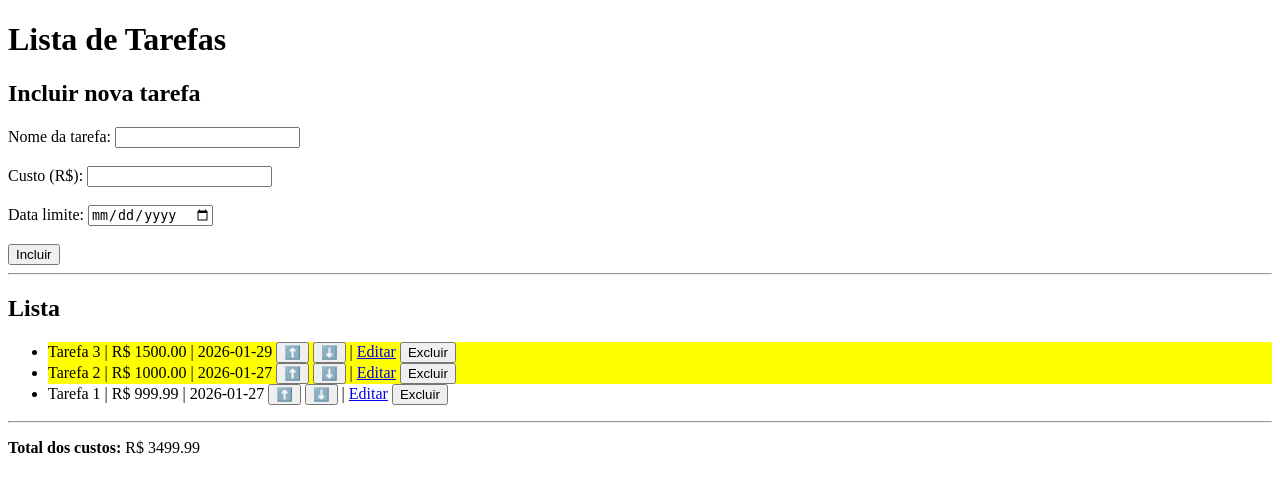
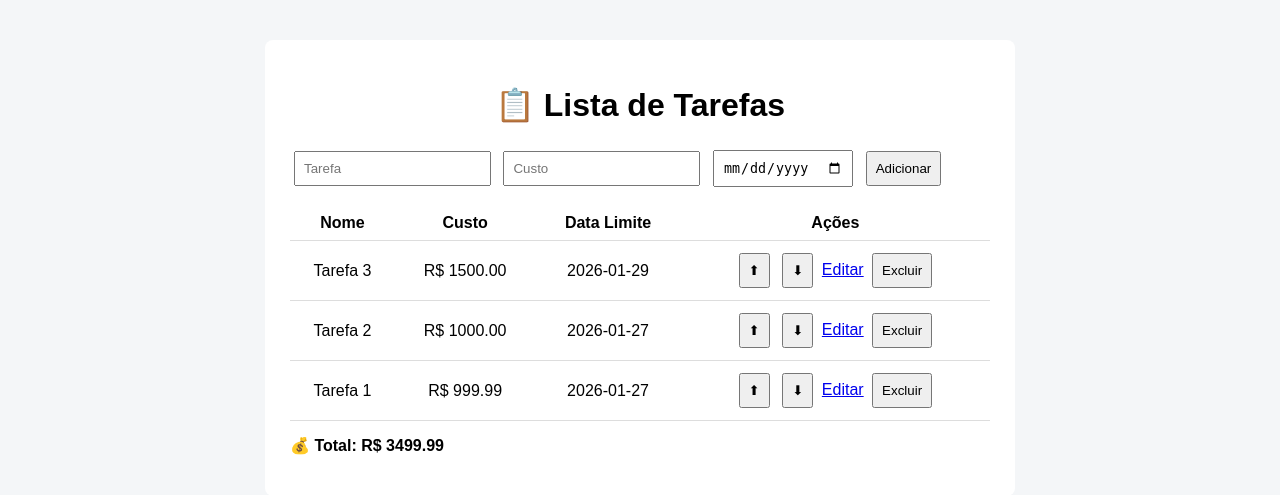
Before and after one commit to luizfelipettavares/sistema-lista-tarefas, a Flask app: page / in a window 1280 px wide. Shown: the top 495 px of the page. Run offline with Flask 3, Linux system fonts and the light colour scheme; data comes from the database, SQL or seed files in the repository.

Commit message:
Melhoria html/css

```diff
--- a/templates/index.html
+++ b/templates/index.html
@@ -3,83 +3,87 @@
 <head>
     <meta charset="UTF-8">
     <title>Lista de Tarefas</title>
+    <style>
+        body {
+            font-family: Arial, sans-serif;
+            background: #f4f6f8;
+        }
+        .container {
+            width: 700px;
+            margin: 40px auto;
+            background: #fff;
+            padding: 25px;
+            border-radius: 8px;
+        }
+        h1 {
+            text-align: center;
+        }
+        form input, form button {
+            padding: 8px;
+            margin: 4px;
+        }
+        table {
+            width: 100%;
+            border-collapse: collapse;
+            margin-top: 15px;
+        }
+        th, td {
+            border-bottom: 1px solid #ddd;
+            padding: 8px;
+            text-align: center;
+        }
+        .acoes form {
+            display: inline;
+        }
+        .total {
+            margin-top: 15px;
+            font-weight: bold;
+        }
+    </style>
 </head>
 <body>
+<div class="container">
 
-    <h1>Lista de Tarefas</h1>
+<h1>📋 Lista de Tarefas</h1>
 
-    <h2>Incluir nova tarefa</h2>
+<form action="{{ url_for('incluir') }}" method="post">
+    <input type="text" name="nome" placeholder="Tarefa">
+    <input type="number" step="0.01" name="custo" placeholder="Custo">
+    <input type="date" name="data_limite">
+    <button type="submit">Adicionar</button>
+</form>
 
-    <form action="{{ url_for('incluir') }}" method="post">
-        <label>
-            Nome da tarefa:
-            <input type="text" name="nome" required>
-        </label>
-        <br><br>
+<table>
+    <tr>
+        <th>Nome</th>
+        <th>Custo</th>
+        <th>Data Limite</th>
+        <th>Ações</th>
+    </tr>
+    {% for tarefa in tarefas %}
+    <tr>
+        <td>{{ tarefa.nome }}</td>
+        <td>R$ {{ "%.2f"|format(tarefa.custo) }}</td>
+        <td>{{ tarefa.data_limite }}</td>
+        <td class="acoes">
+            <form action="{{ url_for('subir', id=tarefa.id) }}" method="post">
+                <button>⬆</button>
+            </form>
+            <form action="{{ url_for('descer', id=tarefa.id) }}" method="post">
+                <button>⬇</button>
+            </form>
+            <a href="{{ url_for('editar', id=tarefa.id) }}">Editar</a>
+            <form action="{{ url_for('excluir', id=tarefa.id) }}" method="post"
+                  onsubmit="return confirm('Deseja excluir?');">
+                <button>Excluir</button>
+            </form>
+        </td>
+    </tr>
+    {% endfor %}
+</table>
 
-        <label>
-            Custo (R$):
-            <input type="number" name="custo" step="0.01" min="0" required>
-        </label>
-        <br><br>
+<p class="total">💰 Total: R$ {{ "%.2f"|format(total) }}</p>
 
-        <label>
-            Data limite:
-            <input type="date" name="data_limite" required>
-        </label>
-        <br><br>
-
-        <button type="submit">Incluir</button>
-    </form>
-
-    <hr>
-
-    <h2>Lista</h2>
-
-    {% if tarefas %}
-        <ul>
-            {% for tarefa in tarefas %}
-                <li style="{% if tarefa.custo >= 1000 %}background-color: yellow;{% endif %}">
-
-                    {{ tarefa.nome }} |
-                    R$ {{ "%.2f"|format(tarefa.custo) }} |
-                    {{ tarefa.data_limite }}
-
-                    <form action="{{ url_for('subir', id=tarefa.id) }}"
-                        method="post"
-                        style="display:inline;">
-                        <button type="submit">⬆️</button>
-                    </form>
-
-                    <form action="{{ url_for('descer', id=tarefa.id) }}"
-                        method="post"
-                        style="display:inline;">
-                        <button type="submit">⬇️</button>
-                    </form>
-
-
-                    |
-                    <a href="{{ url_for('editar', id=tarefa.id) }}">Editar</a>
-
-                    <form action="{{ url_for('excluir', id=tarefa.id) }}"
-                          method="post"
-                          style="display:inline;"
-                          onsubmit="return confirm('Deseja realmente excluir esta tarefa?');">
-                        <button type="submit">Excluir</button>
-                    </form>
-                </li>
-            {% endfor %}
-        </ul>
-
-        <hr>
-        <p>
-            <strong>Total dos custos:</strong>
-            R$ {{ "%.2f"|format(total) }}
-        </p>
-
-    {% else %}
-        <p>Nenhuma tarefa cadastrada.</p>
-    {% endif %}
-
+</div>
 </body>
 </html>
```
